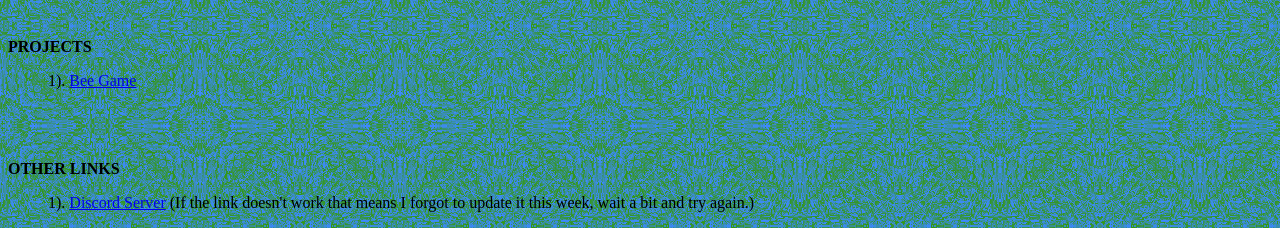
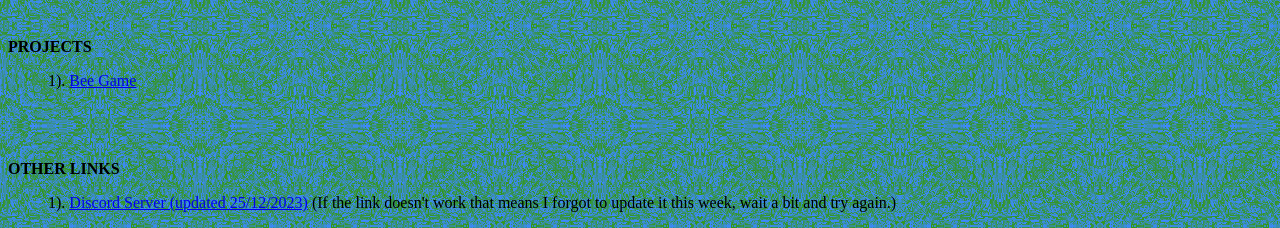
Before and after one commit to dirtlordthezombieking/dirtlordthezombieking.github.io, a plain HTML site: page index.html in a window 1280 px wide. Shown: the part 1274-1502 px from the top of the page. Drawn offline with Linux system fonts and the light colour scheme.

Commit message:
Update index.html

```diff
--- a/index.html
+++ b/index.html
@@ -24,7 +24,7 @@
 		<b>OTHER LINKS</b>
 		<br>
 		<p style="margin-left: 40px">
-			1). <a href="https://discord.com/invite/FJAmBWeF">Discord Server</a> (If the link doesn't work that means I forgot to update it this week, wait a bit and try again.)
+			1). <a href="https://discord.com/invite/RyEfWhaZ">Discord Server (updated 25/12/2023)</a>               (If the link doesn't work that means I forgot to update it this week, wait a bit and try again.)
 		</p>
 	</body>
 </html>
```
